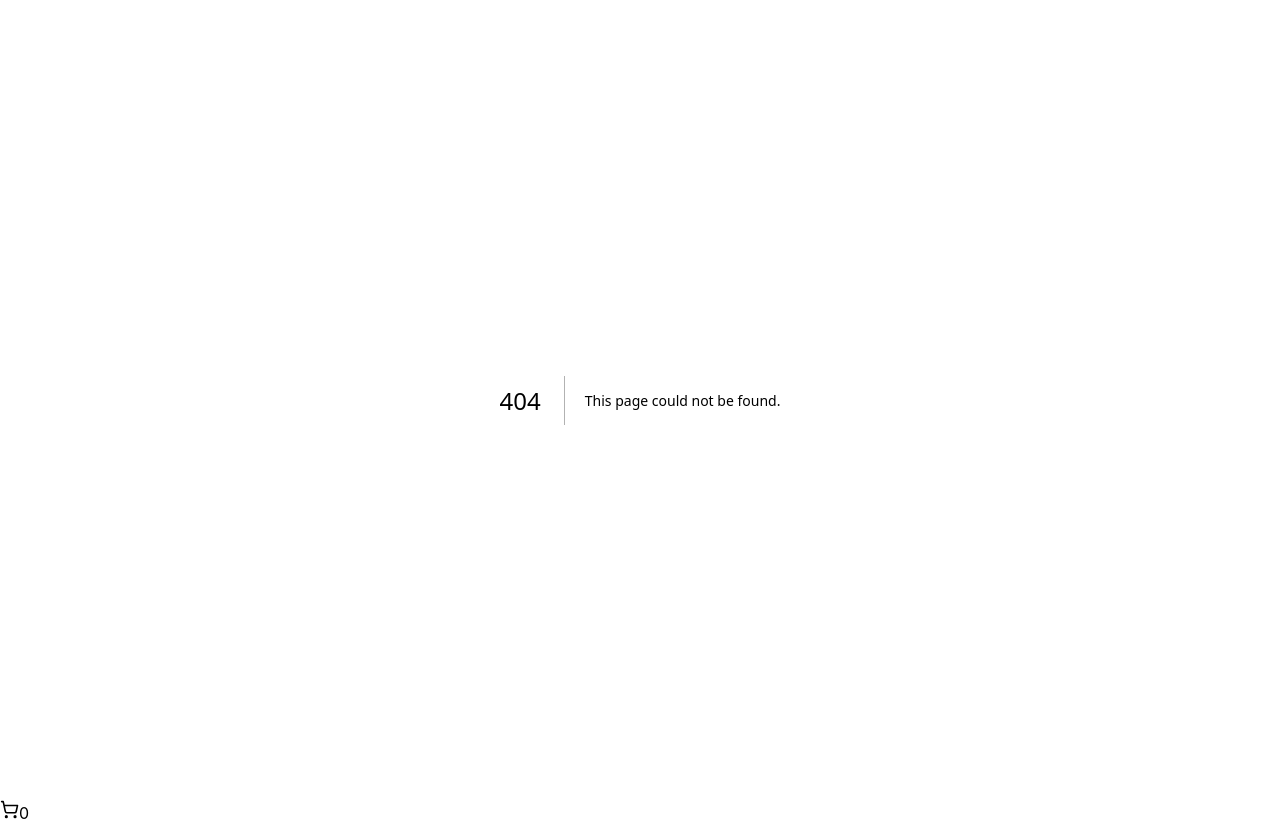
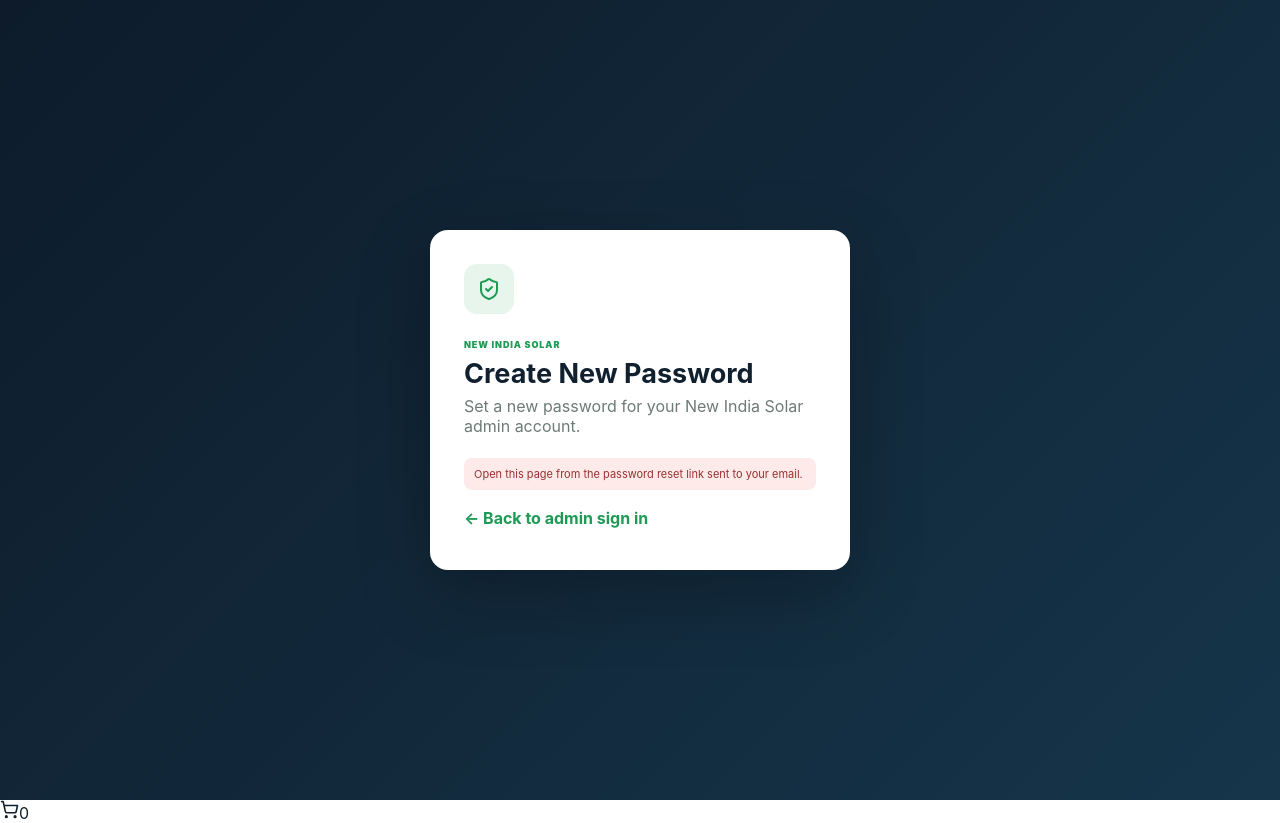
Before and after one commit to pankaj-kakadiya/newindia-solar, a Next.js app: page /reset-password in a window 1280 px wide. Before the commit this address had no page. Built offline with nearby package versions, Linux system fonts and the light colour scheme; no server answers.

Commit message:
Add password recovery completion page

```diff
--- /dev/null
+++ b/app/reset-password/page.tsx
@@ -0,0 +1,13 @@
+'use client'
+import {FormEvent,useEffect,useState} from 'react'
+import Link from 'next/link'
+import {useRouter} from 'next/navigation'
+import {ShieldCheck} from 'lucide-react'
+import {supabase} from '../../lib/supabase'
+
+export default function ResetPassword(){
+ const router=useRouter();const [ready,setReady]=useState(false);const [busy,setBusy]=useState(false);const [msg,setMsg]=useState('Checking reset link…')
+ useEffect(()=>{let mounted=true;supabase.auth.getSession().then(({data})=>{if(!mounted)return;if(data.session){setReady(true);setMsg('')}else setMsg('Open this page from the password reset link sent to your email.')});const {data:listener}=supabase.auth.onAuthStateChange((event,session)=>{if((event==='PASSWORD_RECOVERY'||event==='SIGNED_IN')&&session){setReady(true);setMsg('')}});return()=>{mounted=false;listener.subscription.unsubscribe()}},[])
+ async function submit(e:FormEvent<HTMLFormElement>){e.preventDefault();setBusy(true);setMsg('');const f=new FormData(e.currentTarget);const password=String(f.get('password')||'');const confirm=String(f.get('confirm')||'');if(password.length<8){setBusy(false);setMsg('Use at least 8 characters.');return}if(password!==confirm){setBusy(false);setMsg('Passwords do not match.');return}const {error}=await supabase.auth.updateUser({password});setBusy(false);if(error){setMsg(error.message);return}setMsg('Password updated successfully. Redirecting to admin…');setTimeout(()=>router.replace('/admin'),1000)}
+ return <main className="adminLoginPage"><div className="adminLoginCard"><div className="adminLoginIcon"><ShieldCheck/></div><span className="adminEyebrow">NEW INDIA SOLAR</span><h1>Create New Password</h1><p>Set a new password for your New India Solar admin account.</p>{ready?<form onSubmit={submit}><label>New Password<input name="password" type="password" minLength={8} required autoComplete="new-password"/></label><label>Confirm Password<input name="confirm" type="password" minLength={8} required autoComplete="new-password"/></label>{msg&&<div className="adminError">{msg}</div>}<button disabled={busy}>{busy?'Updating…':'Update password'}</button></form>:<div className="adminError">{msg}</div>}<Link className="textButton" href="/admin/login">← Back to admin sign in</Link></div></main>
+}
```
